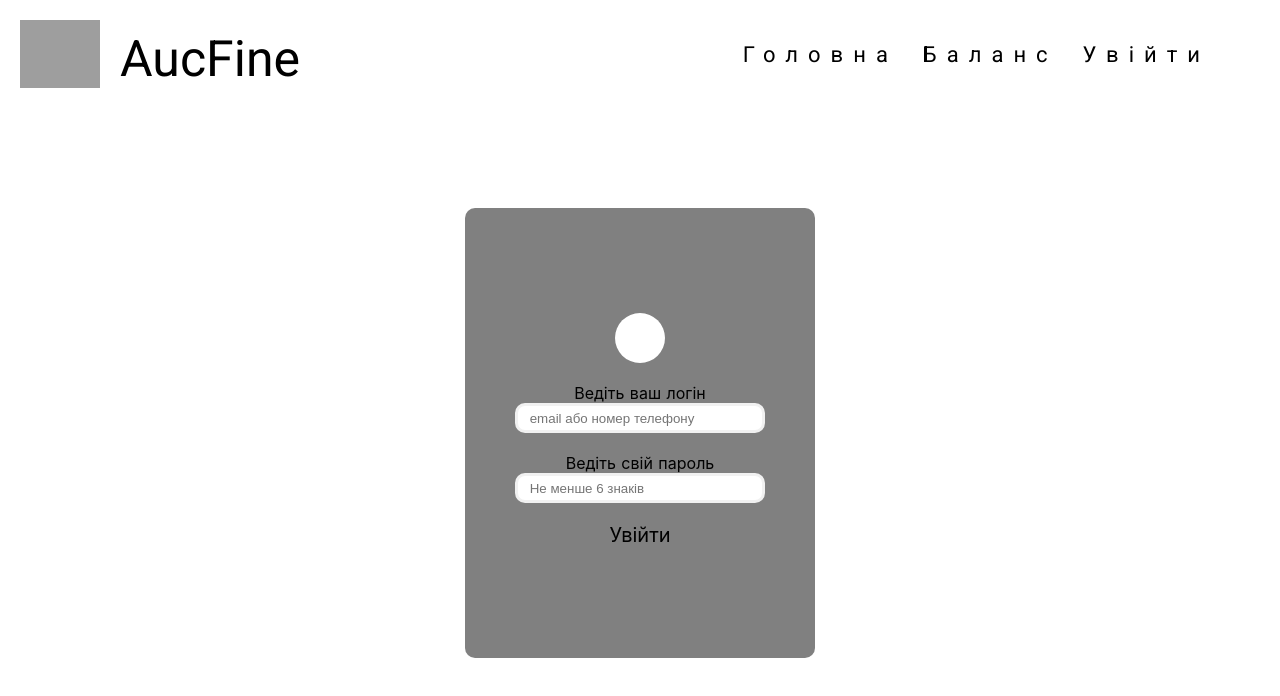
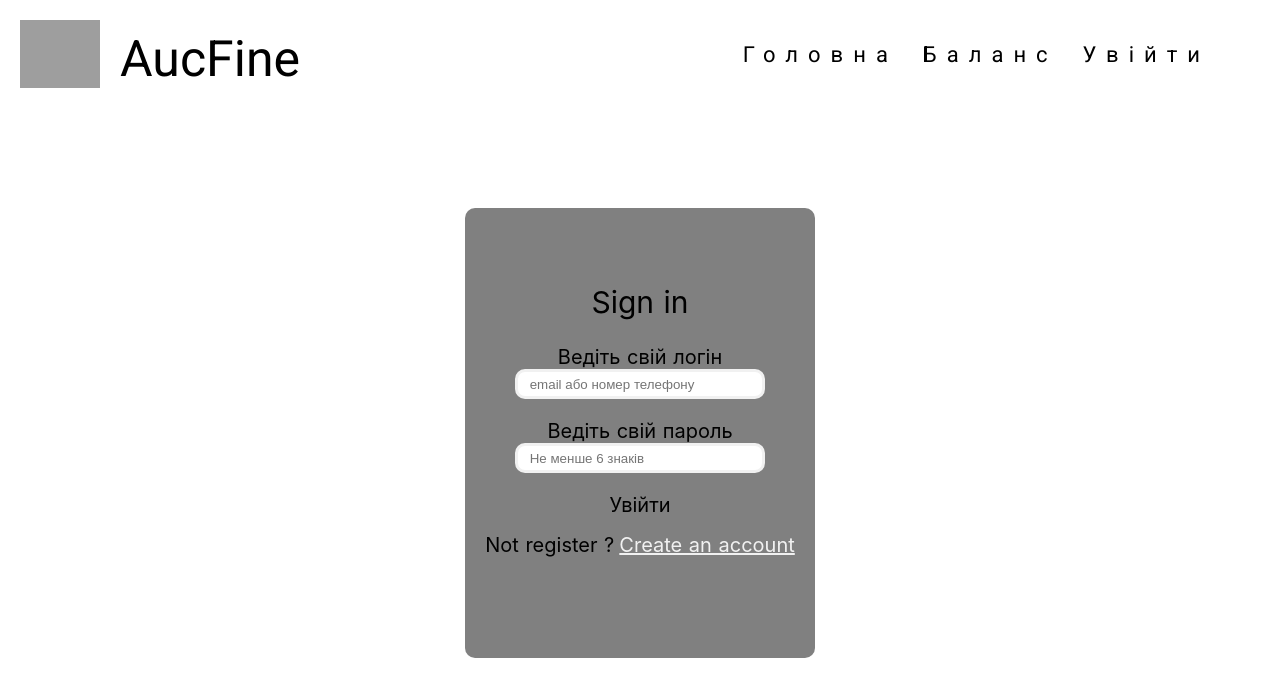
Before and after one commit to bohdan-krupa/auction, a Nuxt app: page /auth/sign-in in a window 1280 px wide. Shown: the top 696 px of the page. Built offline with nearby package versions, Linux system fonts and the light colour scheme; grey boxes are pictures that could not be loaded.

Commit message:
Sign-in update

```diff
--- a/components/main/AppNavigation.vue
+++ b/components/main/AppNavigation.vue
@@ -7,7 +7,9 @@
       </div>
       <div class="burger-menu">
         <div class="navigation">
-          <li>Головна</li>
+          <li>
+            <nuxt-link to="/">Головна</nuxt-link>
+          </li>
           <li>Баланс</li>
           <li>Увійти</li>
         </div>
@@ -50,6 +52,10 @@
     margin-left: 20px
     margin-top: 10px
 
+  a
+    text-decoration: none
+    color: #000
+
 
   @media screen and (max-width: 875px)
     .navigation
--- a/pages/auth/sign-in.vue
+++ b/pages/auth/sign-in.vue
@@ -2,8 +2,8 @@
   <section>
     <div>
       <div class="container">
-        <div class="account"></div>
-        <label>Ведіть ваш логін</label>
+        <span>Sign in</span>
+        <label>Ведіть свій логін</label>
         <input type="email" placeholder=" email або номер телефону" />
 
         <label>Ведіть свій пароль</label>
@@ -12,15 +12,24 @@
         <div class="btn">
           <NLink to="/">Увійти</NLink>
         </div>
+        <div class="router-register">
+          <span>Not register ?</span>
+          <a @click="router">Create an account</a>
+        </div>
       </div>
     </div>
   </section>
 </template>
 
 <script>
-  export default {
-    layout: "sign"
-  };
+export default {
+  layout: "sign",
+  methods: {
+    router() {
+      this.$router.replace("/auth/sign-up");
+    }
+  }
+};
 </script>
 
 <style lang="sass" scoped>
@@ -30,12 +39,7 @@
     display: flex
     justify-content: center
 
-  .account
-    width: 50px
-    height: 50px
-    border-radius: 100%
-    background-color: #fff
-    margin-bottom: 20px
+
 
   .container
     width: 350px
@@ -66,4 +70,24 @@
     width: 100px
     height: 30px
     border-radius: 10px
+
+  span
+    font-size: 30px
+    margin-bottom: 25px
+
+
+  label
+    font-size: 20px
+
+
+  .router-register
+    margin-top: 10px
+    span
+      font-size: 20px
+      margin-right: 5px
+    a
+      text-decoration: underline
+      color: #f1f1f1
+
+
 </style>
--- a/pages/auth/sign-up.vue
+++ b/pages/auth/sign-up.vue
@@ -1,7 +1,8 @@
 <template>
-  <div class="container">
-    <input type="text" />
-    <input type="text" />
-    <!-- <input type="submit" /> -->
+  <div>
+    <div class="container">
+      <input type="text" />
+      <input type="text" />
+    </div>
   </div>
 </template>
```
